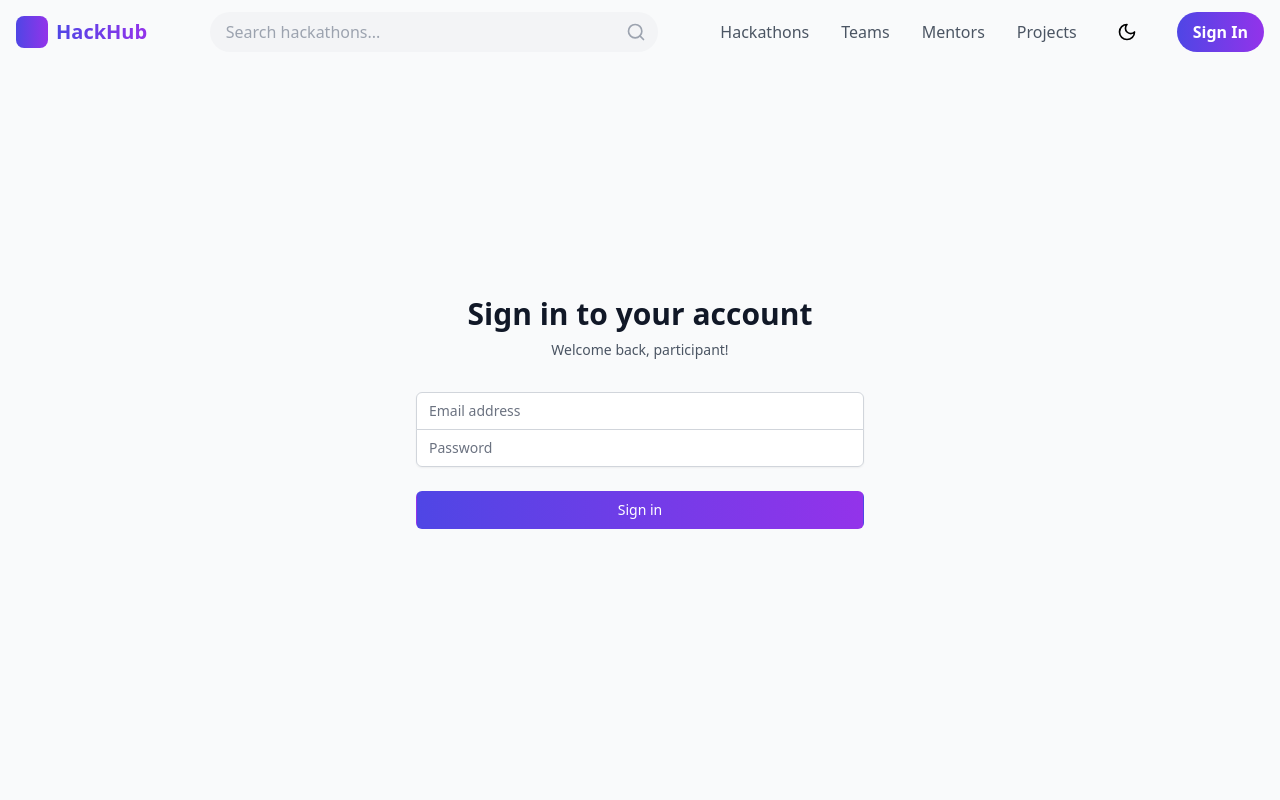
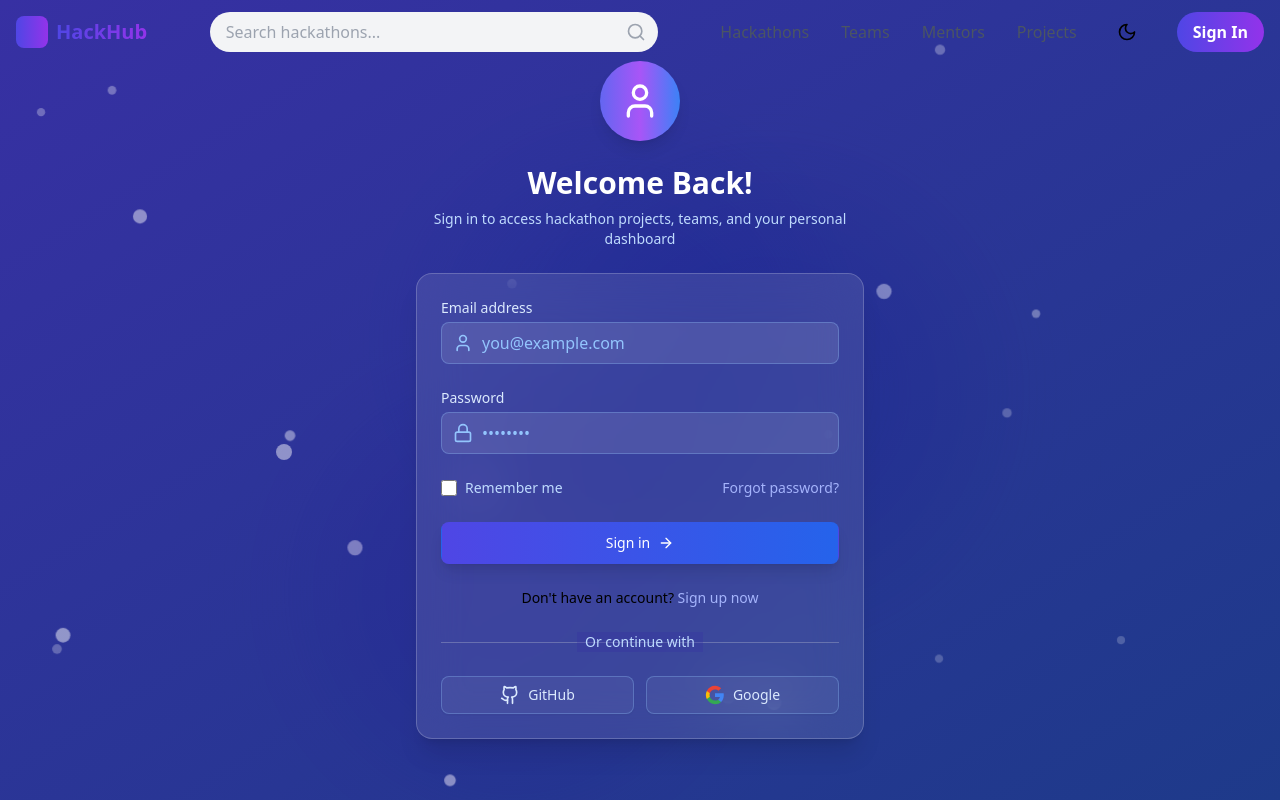
Before and after one commit to priyanshu2119/BWI-final, a React (Vite) app: page /user/login in a window 1280 px wide. Built offline with nearby package versions, Linux system fonts and the light colour scheme.

Commit message:
user login done

```diff
--- a/src/pages/auth/UserLogin.tsx
+++ b/src/pages/auth/UserLogin.tsx
@@ -2,16 +2,26 @@ import React, { useState } from 'react';
 import { useNavigate } from 'react-router-dom';
 import { motion } from 'framer-motion';
 import { useAuthStore } from '../../store/authStore';
+import { User as UserIcon, Lock, AlertCircle, ArrowRight, Github } from 'lucide-react';
 
 const UserLogin = () => {
   const [email, setEmail] = useState('');
   const [password, setPassword] = useState('');
+  const [isLoading, setIsLoading] = useState(false);
+  const [error, setError] = useState('');
   const navigate = useNavigate();
   const login = useAuthStore((state) => state.login);
 
-  const handleSubmit = (e: React.FormEvent) => {
+  const handleSubmit = async (e: React.FormEvent) => {
     e.preventDefault();
-    // In a real app, you would validate credentials with a backend
+    setError('');
+    setIsLoading(true);
+
+    try {
+      // Simulate API request
+      await new Promise(resolve => setTimeout(resolve, 800));
+
+      // In a real app, validate with backend
       login({
         id: '1',
         email,
@@ -19,70 +29,219 @@ const UserLogin = () => {
         name: 'John Doe',
       });
       navigate('/dashboard/user');
+    } catch (err) {
+      setError('Invalid credentials. Please try again.');
+    } finally {
+      setIsLoading(false);
+    }
   };
 
   return (
-    <div className="min-h-screen flex items-center justify-center bg-gray-50 py-12 px-4 sm:px-6 lg:px-8">
+    <div className="min-h-screen flex items-center justify-center bg-gradient-to-br from-indigo-800 to-blue-900 py-12 px-4 sm:px-6 lg:px-8 relative overflow-hidden">
+      {/* Animated background particles */}
+      <div className="absolute inset-0 overflow-hidden">
+        {[...Array(20)].map((_, i) => (
+          <motion.div
+            key={i}
+            className="absolute w-2 h-2 bg-white rounded-full opacity-20"
+            style={{
+              top: `${Math.random() * 100}%`,
+              left: `${Math.random() * 100}%`,
+            }}
+            animate={{
+              y: [0, Math.random() * 100 - 50],
+              opacity: [0.2, 0.5, 0.2],
+              scale: [1, Math.random() * 1.5 + 1, 1]
+            }}
+            transition={{
+              duration: Math.random() * 5 + 5,
+              repeat: Infinity,
+              ease: "easeInOut"
+            }}
+          />
+        ))}
+        <div className="absolute top-1/4 right-1/4 w-96 h-96 bg-indigo-500 rounded-full mix-blend-multiply filter blur-3xl opacity-20 animate-blob"></div>
+        <div className="absolute bottom-1/3 left-1/3 w-96 h-96 bg-blue-400 rounded-full mix-blend-multiply filter blur-3xl opacity-20 animate-blob animation-delay-2000"></div>
+        <div className="absolute top-1/2 left-1/4 w-96 h-96 bg-purple-500 rounded-full mix-blend-multiply filter blur-3xl opacity-20 animate-blob animation-delay-4000"></div>
+      </div>
+
       <motion.div
         initial={{ opacity: 0, y: 20 }}
         animate={{ opacity: 1, y: 0 }}
-        className="max-w-md w-full space-y-8"
+        transition={{ duration: 0.5 }}
+        className="max-w-md w-full space-y-6 relative z-10"
       >
-        <div>
-          <h2 className="mt-6 text-center text-3xl font-extrabold text-gray-900">
-            Sign in to your account
-          </h2>
-          <p className="mt-2 text-center text-sm text-gray-600">
-            Welcome back, participant!
+        <div className="text-center">
+          <motion.div
+            initial={{ scale: 0.8, opacity: 0 }}
+            animate={{ scale: 1, opacity: 1 }}
+            transition={{ delay: 0.3, type: "spring" }}
+            className="mx-auto h-20 w-20 rounded-full bg-gradient-to-r from-indigo-500 via-purple-500 to-blue-500 flex items-center justify-center shadow-lg"
+          >
+            <UserIcon className="h-10 w-10 text-white" />
+          </motion.div>
+
+          <motion.h2
+            initial={{ opacity: 0 }}
+            animate={{ opacity: 1 }}
+            transition={{ delay: 0.4 }}
+            className="mt-6 text-center text-3xl font-extrabold text-white"
+          >
+            Welcome Back!
+          </motion.h2>
+          <p className="mt-2 text-center text-sm text-blue-200">
+            Sign in to access hackathon projects, teams, and your personal dashboard
           </p>
         </div>
-        <form className="mt-8 space-y-6" onSubmit={handleSubmit}>
-          <div className="rounded-md shadow-sm -space-y-px">
+
+        <motion.div
+          initial={{ opacity: 0, y: 20 }}
+          animate={{ opacity: 1, y: 0 }}
+          transition={{ delay: 0.5 }}
+          className="mt-8 bg-white backdrop-blur-xl bg-opacity-10 rounded-2xl p-6 shadow-xl border border-white border-opacity-20"
+        >
+          {error && (
+            <motion.div
+              initial={{ opacity: 0, height: 0 }}
+              animate={{ opacity: 1, height: 'auto' }}
+              className="bg-red-500 bg-opacity-20 border border-red-500 border-opacity-40 rounded-lg p-3 mb-4 flex items-center text-white"
+            >
+              <AlertCircle className="h-5 w-5 mr-2 flex-shrink-0" />
+              <p className="text-sm">{error}</p>
+            </motion.div>
+          )}
+
+          <form className="space-y-6" onSubmit={handleSubmit}>
             <div>
-              <label htmlFor="email-address" className="sr-only">
+              <label htmlFor="email-address" className="block text-sm font-medium text-blue-100 mb-1">
                 Email address
               </label>
+              <div className="relative">
+                <div className="absolute inset-y-0 left-0 pl-3 flex items-center pointer-events-none">
+                  <UserIcon className="h-5 w-5 text-blue-300" />
+                </div>
                 <input
                   id="email-address"
                   name="email"
                   type="email"
                   autoComplete="email"
                   required
-                className="appearance-none rounded-none relative block w-full px-3 py-2 border border-gray-300 placeholder-gray-500 text-gray-900 rounded-t-md focus:outline-none focus:ring-indigo-500 focus:border-indigo-500 focus:z-10 sm:text-sm"
-                placeholder="Email address"
+                  className="appearance-none block w-full pl-10 pr-3 py-2 border border-blue-300 border-opacity-30 bg-white bg-opacity-10 placeholder-blue-300 text-white rounded-lg focus:outline-none focus:ring-2 focus:ring-indigo-500 focus:border-transparent transition-all duration-150"
+                  placeholder="you@example.com"
                   value={email}
                   onChange={(e) => setEmail(e.target.value)}
                 />
               </div>
+            </div>
+
             <div>
-              <label htmlFor="password" className="sr-only">
+              <label htmlFor="password" className="block text-sm font-medium text-blue-100 mb-1">
                 Password
               </label>
+              <div className="relative">
+                <div className="absolute inset-y-0 left-0 pl-3 flex items-center pointer-events-none">
+                  <Lock className="h-5 w-5 text-blue-300" />
+                </div>
                 <input
                   id="password"
                   name="password"
                   type="password"
                   autoComplete="current-password"
                   required
-                className="appearance-none rounded-none relative block w-full px-3 py-2 border border-gray-300 placeholder-gray-500 text-gray-900 rounded-b-md focus:outline-none focus:ring-indigo-500 focus:border-indigo-500 focus:z-10 sm:text-sm"
-                placeholder="Password"
+                  className="appearance-none block w-full pl-10 pr-3 py-2 border border-blue-300 border-opacity-30 bg-white bg-opacity-10 placeholder-blue-300 text-white rounded-lg focus:outline-none focus:ring-2 focus:ring-indigo-500 focus:border-transparent transition-all duration-150"
+                  placeholder="••••••••"
                   value={password}
                   onChange={(e) => setPassword(e.target.value)}
                 />
               </div>
             </div>
 
+            <div className="flex items-center justify-between">
+              <div className="flex items-center">
+                <input
+                  id="remember-me"
+                  name="remember-me"
+                  type="checkbox"
+                  className="h-4 w-4 accent-indigo-600 bg-white bg-opacity-10 border-blue-300 rounded"
+                />
+                <label htmlFor="remember-me" className="ml-2 block text-sm text-blue-200">
+                  Remember me
+                </label>
+              </div>
+
+              <div className="text-sm">
+                <a href="#" className="font-medium text-indigo-300 hover:text-indigo-200">
+                  Forgot password?
+                </a>
+              </div>
+            </div>
+
             <div>
               <motion.button
-              whileHover={{ scale: 1.02 }}
+                whileHover={{ scale: 1.02, boxShadow: "0 10px 15px -3px rgba(59, 130, 246, 0.3)" }}
                 whileTap={{ scale: 0.98 }}
                 type="submit"
-              className="group relative w-full flex justify-center py-2 px-4 border border-transparent text-sm font-medium rounded-md text-white bg-gradient-to-r from-indigo-600 to-purple-600 hover:from-indigo-700 hover:to-purple-700 focus:outline-none focus:ring-2 focus:ring-offset-2 focus:ring-indigo-500"
+                disabled={isLoading}
+                className={`group relative w-full flex justify-center py-2.5 px-4 border border-transparent text-sm font-medium rounded-lg text-white bg-gradient-to-r from-indigo-600 to-blue-600 hover:from-indigo-700 hover:to-blue-700 focus:outline-none focus:ring-2 focus:ring-offset-2 focus:ring-indigo-500 shadow-lg ${isLoading ? 'opacity-80 cursor-not-allowed' : ''}`}
               >
-              Sign in
+                {isLoading ? (
+                  <svg className="animate-spin h-5 w-5 text-white" xmlns="http://www.w3.org/2000/svg" fill="none" viewBox="0 0 24 24">
+                    <circle className="opacity-25" cx="12" cy="12" r="10" stroke="currentColor" strokeWidth="4"></circle>
+                    <path className="opacity-75" fill="currentColor" d="M4 12a8 8 0 018-8V0C5.373 0 0 5.373 0 12h4zm2 5.291A7.962 7.962 0 014 12H0c0 3.042 1.135 5.824 3 7.938l3-2.647z"></path>
+                  </svg>
+                ) : (
+                  <span className="flex items-center">
+                    Sign in <ArrowRight className="ml-2 h-4 w-4" />
+                  </span>
+                )}
               </motion.button>
             </div>
           </form>
+
+          <div className="mt-6 flex items-center justify-center">
+            <div className="text-sm">
+              Don't have an account?{" "}
+              <a href="/signup" className="font-medium text-indigo-300 hover:text-indigo-200">
+                Sign up now
+              </a>
+            </div>
+          </div>
+
+          <div className="mt-6">
+            <div className="relative">
+              <div className="absolute inset-0 flex items-center">
+                <div className="w-full border-t border-gray-300 border-opacity-30"></div>
+              </div>
+              <div className="relative flex justify-center text-sm">
+                <span className="px-2 bg-indigo-800 bg-opacity-30 text-blue-200">Or continue with</span>
+              </div>
+            </div>
+
+            <div className="mt-6 grid grid-cols-2 gap-3">
+              <motion.button
+                whileHover={{ scale: 1.03 }}
+                whileTap={{ scale: 0.97 }}
+                className="w-full inline-flex justify-center py-2 px-4 border border-blue-300 border-opacity-30 rounded-lg shadow-sm bg-white bg-opacity-5 text-sm font-medium text-blue-100 hover:bg-opacity-10"
+              >
+                <Github className="h-5 w-5 mr-2" />
+                GitHub
+              </motion.button>
+              <motion.button
+                whileHover={{ scale: 1.03 }}
+                whileTap={{ scale: 0.97 }}
+                className="w-full inline-flex justify-center py-2 px-4 border border-blue-300 border-opacity-30 rounded-lg shadow-sm bg-white bg-opacity-5 text-sm font-medium text-blue-100 hover:bg-opacity-10"
+              >
+                <svg className="h-5 w-5 mr-2" viewBox="0 0 24 24" fill="currentColor">
+                  <path d="M22.56 12.25c0-.78-.07-1.53-.2-2.25H12v4.26h5.92c-.26 1.37-1.04 2.53-2.21 3.31v2.77h3.57c2.08-1.92 3.28-4.74 3.28-8.09z" fill="#4285F4"/>
+                  <path d="M12 23c2.97 0 5.46-.98 7.28-2.66l-3.57-2.77c-.98.66-2.23 1.06-3.71 1.06-2.86 0-5.29-1.93-6.16-4.53H2.18v2.84C3.99 20.53 7.7 23 12 23z" fill="#34A853"/>
+                  <path d="M5.84 14.09c-.22-.66-.35-1.36-.35-2.09s.13-1.43.35-2.09V7.07H2.18C1.43 8.55 1 10.22 1 12s.43 3.45 1.18 4.93l2.85-2.22.81-.62z" fill="#FBBC05"/>
+                  <path d="M12 5.38c1.62 0 3.06.56 4.21 1.64l3.15-3.15C17.45 2.09 14.97 1 12 1 7.7 1 3.99 3.47 2.18 7.07l3.66 2.84c.87-2.6 3.3-4.53 6.16-4.53z" fill="#EA4335"/>
+                </svg>
+                Google
+              </motion.button>
+            </div>
+          </div>
+        </motion.div>
       </motion.div>
     </div>
   );
```
Lines whose indentation alone changed are shown as unchanged.
